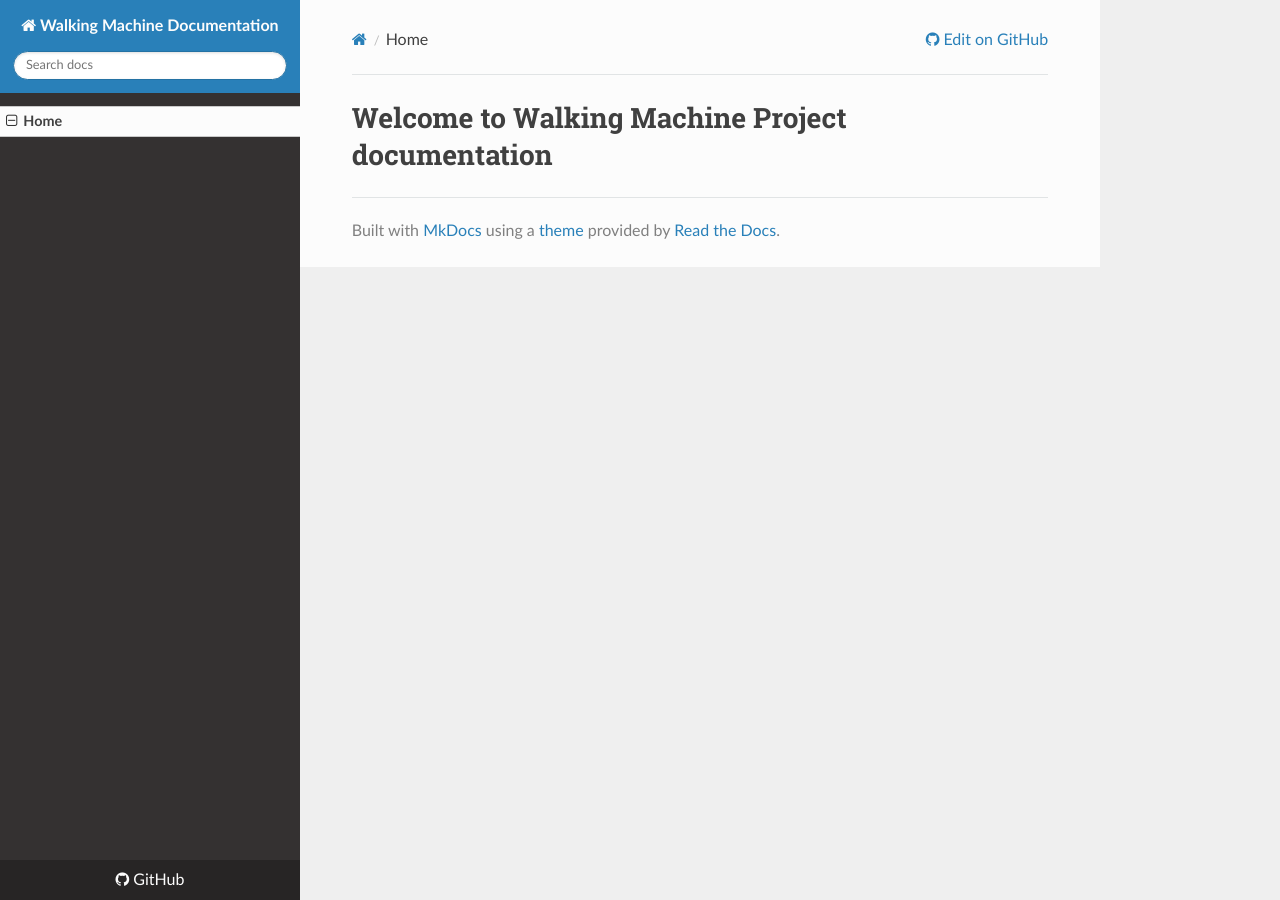
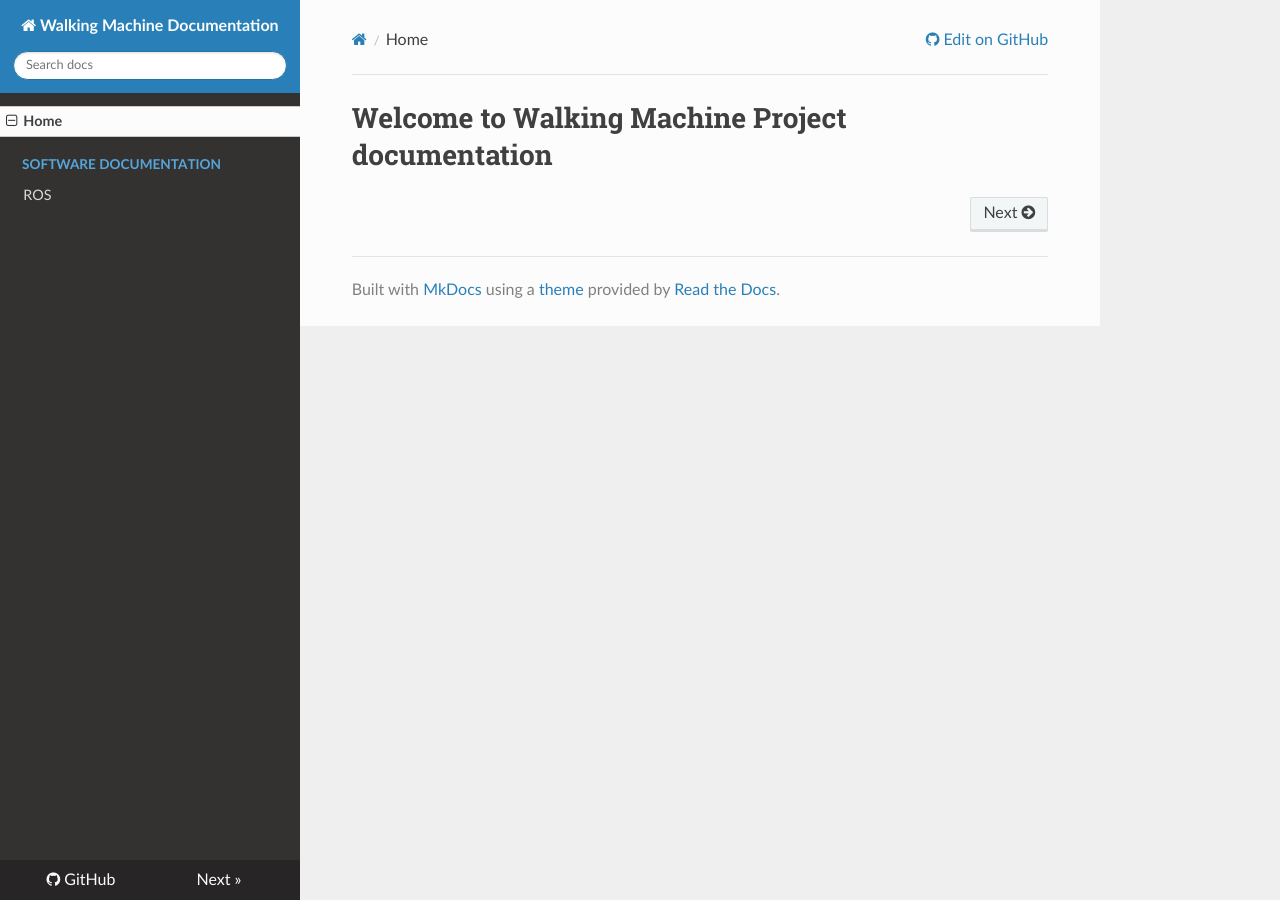
Before and after one commit to WalkingMachine/documentation, an MkDocs documentation site: the page built from docs/index.md, in a window 1280 px wide. Built offline with MkDocs 1.6.1, drawn with Linux system fonts in a browser that asks for light colours; nearby versions of some CDN libraries; old or Windows-style settings are respelled for this version of MkDocs.

Commit message:
Add software section and ROS readme

```diff
--- a/mkdocs.yml
+++ b/mkdocs.yml
@@ -1,5 +1,7 @@
 pages:
   - Home: 'index.md'
+  - Software Documentation:
+    - ROS: 'Software/ROS.md'
 
 site_name: Walking Machine Documentation
 repo_url: https://github.com/WalkingMachine/documentation
```
Also changed, not shown: docs/Software/ROS.md (added, +3 -0 lines).
